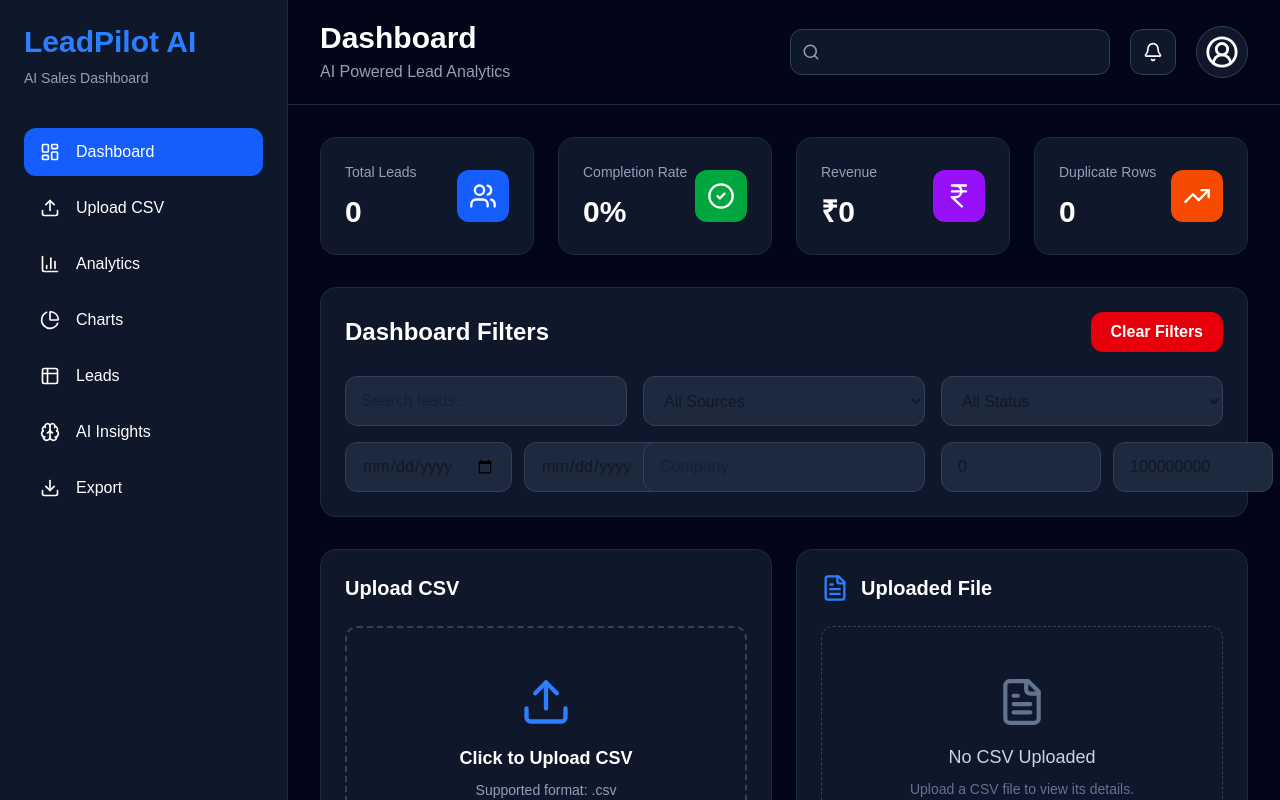
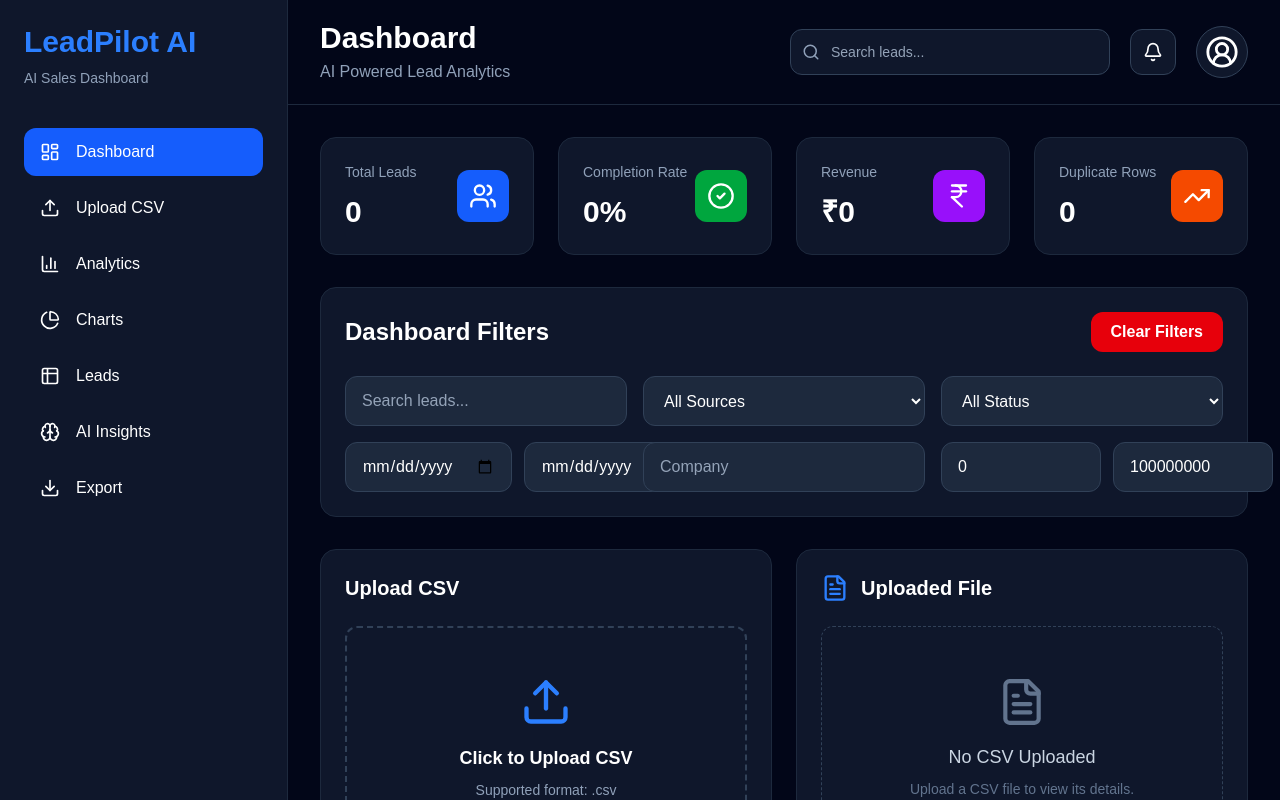
Before and after one commit to Pravin97s/LeadPilotAI, a Next.js app in the folder frontend/: page / in a window 1280 px wide. Shown: the top 800 px of the page. Built offline with nearby package versions, Linux system fonts and the light colour scheme.

Commit message:
CSS color change from Black to white

```diff
--- a/frontend/src/app/globals.css
+++ b/frontend/src/app/globals.css
@@ -6,12 +6,19 @@ body {
   padding: 0;
   min-height: 100%;
   background: #020617;
-  color: white;
+  color: #ffffff;
   font-family: Arial, Helvetica, sans-serif;
   scroll-behavior: smooth;
 }
 
-* {
+body {
+  background: #020617;
+  color: #ffffff;
+}
+
+*,
+*::before,
+*::after {
   box-sizing: border-box;
 }
 
@@ -28,24 +35,35 @@ input,
 select,
 textarea {
   outline: none;
+  color: #ffffff;
+}
+
+input::placeholder,
+textarea::placeholder {
+  color: #94a3b8;
+}
+
+select option {
+  background: #1e293b;
+  color: #ffffff;
 }
 
 table {
   width: 100%;
   border-collapse: collapse;
+  color: #ffffff;
 }
 
 th,
 td {
   text-align: left;
+  color: inherit;
 }
 
 ::selection {
   background: #2563eb;
-  color: white;
+  color: #ffffff;
 }
-
-/* Scrollbar */
 
 ::-webkit-scrollbar {
   width: 8px;
@@ -64,10 +82,6 @@ td {
 ::-webkit-scrollbar-thumb:hover {
   background: #475569;
 }
-
-/* ===========================
-   Compact View
-=========================== */
 
 .compact-view section {
   padding: 16px !important;
@@ -102,10 +116,6 @@ td {
   padding: 8px 12px !important;
 }
 
-/* ===========================
-   Disable Animations
-=========================== */
-
 .no-animation *,
 .no-animation *::before,
 .no-animation *::after {
@@ -113,31 +123,3 @@ td {
   transition: none !important;
   scroll-behavior: auto !important;
 }
-
-/* ===========================
-   Dark Mode
-=========================== */
-
-.dark body {
-  background: #020617;
-  color: white;
-}
-
-/* ===========================
-   Light Mode
-=========================== */
-
-body:not(.dark) {
-  background: #ffffff;
-  color: #111827;
-}
-
-body:not(.dark) table {
-  color: #111827;
-}
-
-body:not(.dark) input,
-body:not(.dark) textarea,
-body:not(.dark) select {
-  color: #111827;
-}
```
